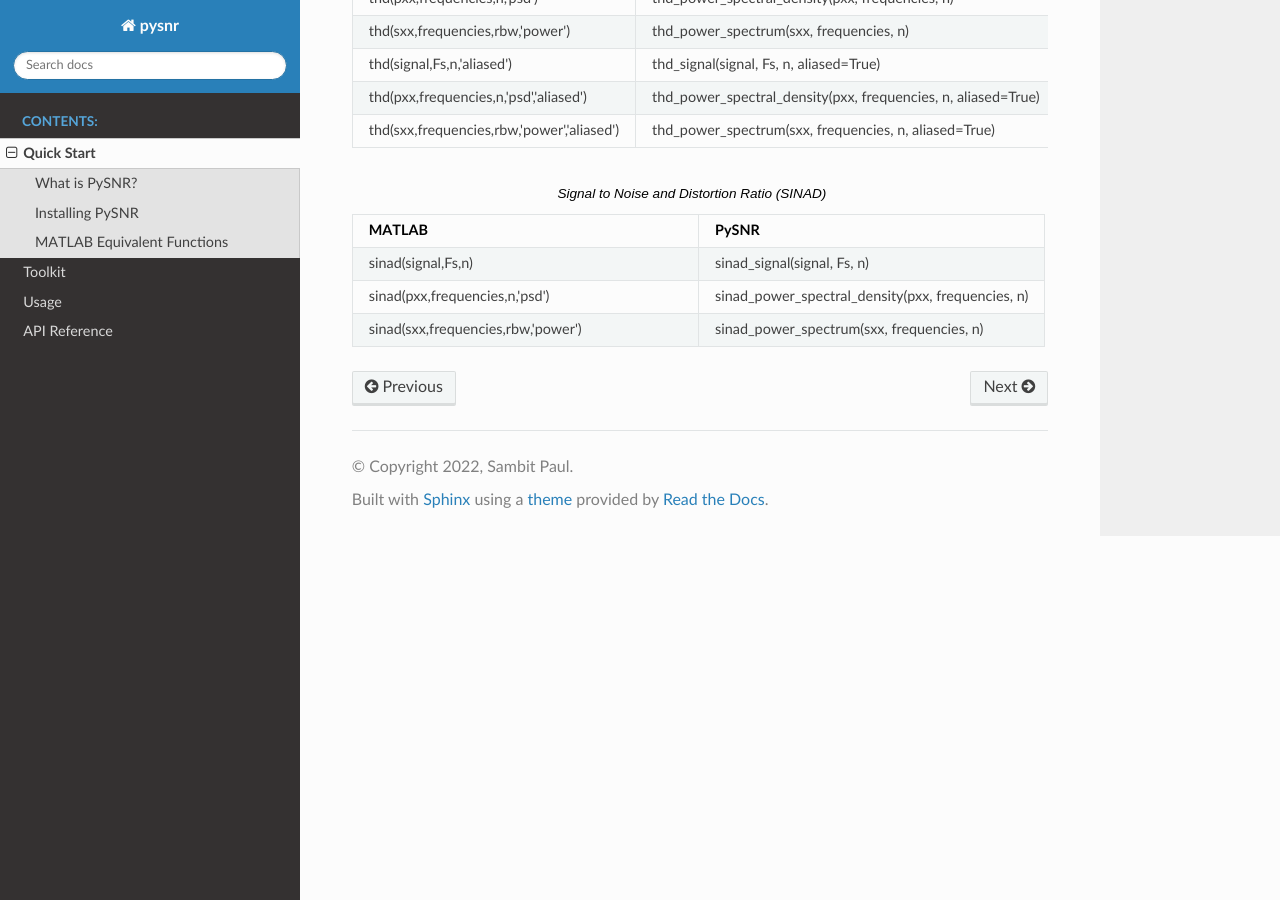
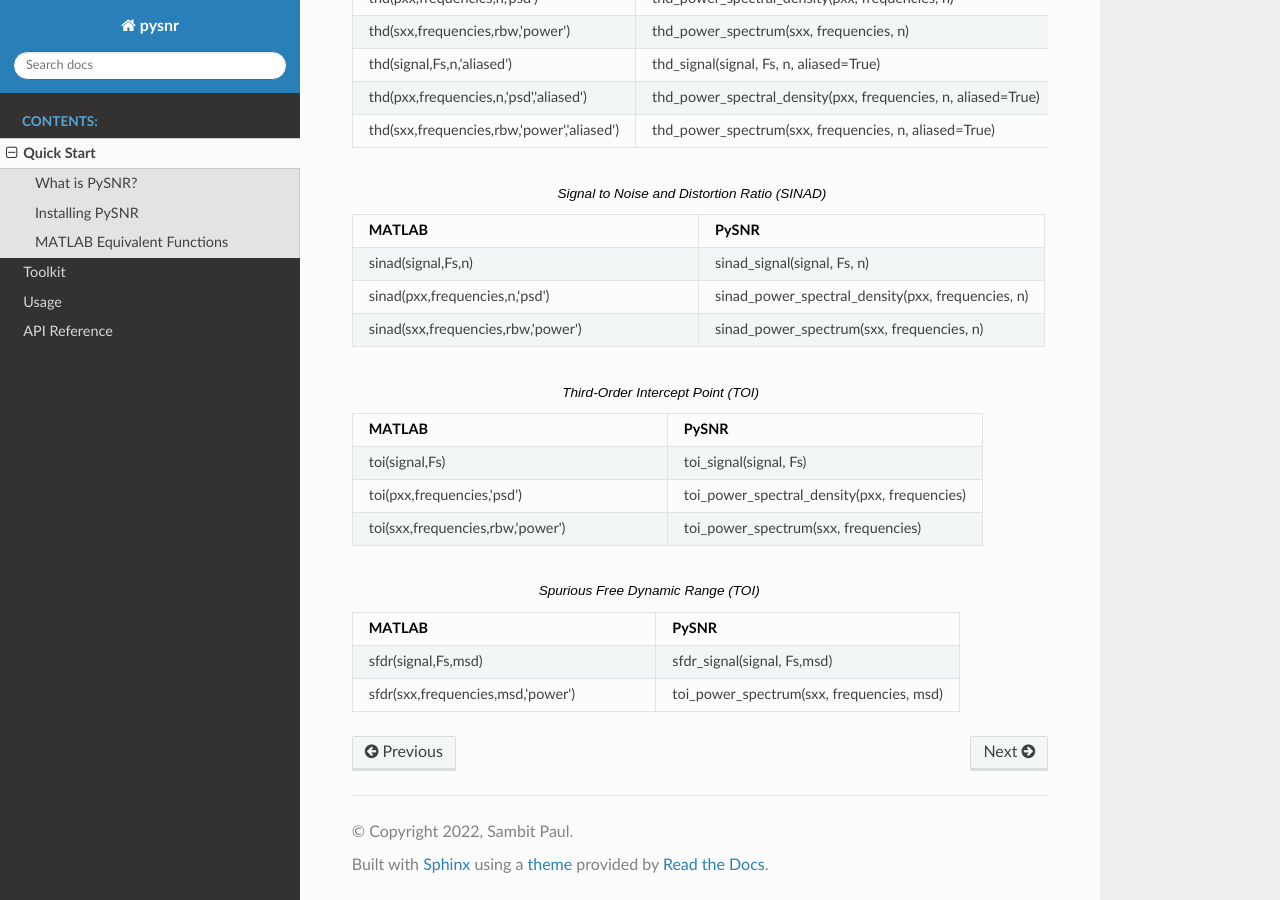
Before and after one commit to psambit9791/pysnr, a Sphinx documentation site: the page built from docs/source/quickstart.rst, in a window 1280 px wide and 900 px high, scrolled down 1115 px. Built offline with Sphinx 7.4.7 and the Read the Docs theme 2.0.0, drawn with Linux system fonts in a browser that asks for light colours; formulas are drawn with MathJax 3.

Commit message:
Added README and quickstart details for TOI

```diff
--- a/docs/source/quickstart.rst
+++ b/docs/source/quickstart.rst
@@ -83,3 +83,29 @@ MATLAB Equivalent Functions
      - sinad_power_spectral_density(pxx, frequencies, n)
    * - sinad(sxx,frequencies,rbw,'power')
      - sinad_power_spectrum(sxx, frequencies, n)
+
+
+.. list-table:: Third-Order Intercept Point (TOI)
+   :widths: 50 50
+   :header-rows: 1
+
+   * - MATLAB
+     - PySNR
+   * - toi(signal,Fs)
+     - toi_signal(signal, Fs)
+   * - toi(pxx,frequencies,'psd')
+     - toi_power_spectral_density(pxx, frequencies)
+   * - toi(sxx,frequencies,rbw,'power')
+     - toi_power_spectrum(sxx, frequencies)
+
+
+.. list-table:: Spurious Free Dynamic Range (TOI)
+   :widths: 50 50
+   :header-rows: 1
+
+   * - MATLAB
+     - PySNR
+   * - sfdr(signal,Fs,msd)
+     - sfdr_signal(signal, Fs,msd)
+   * - sfdr(sxx,frequencies,msd,'power')
+     - toi_power_spectrum(sxx, frequencies, msd)
```
Also changed, not shown: README.md (+22 -6 lines), 1 other file.
